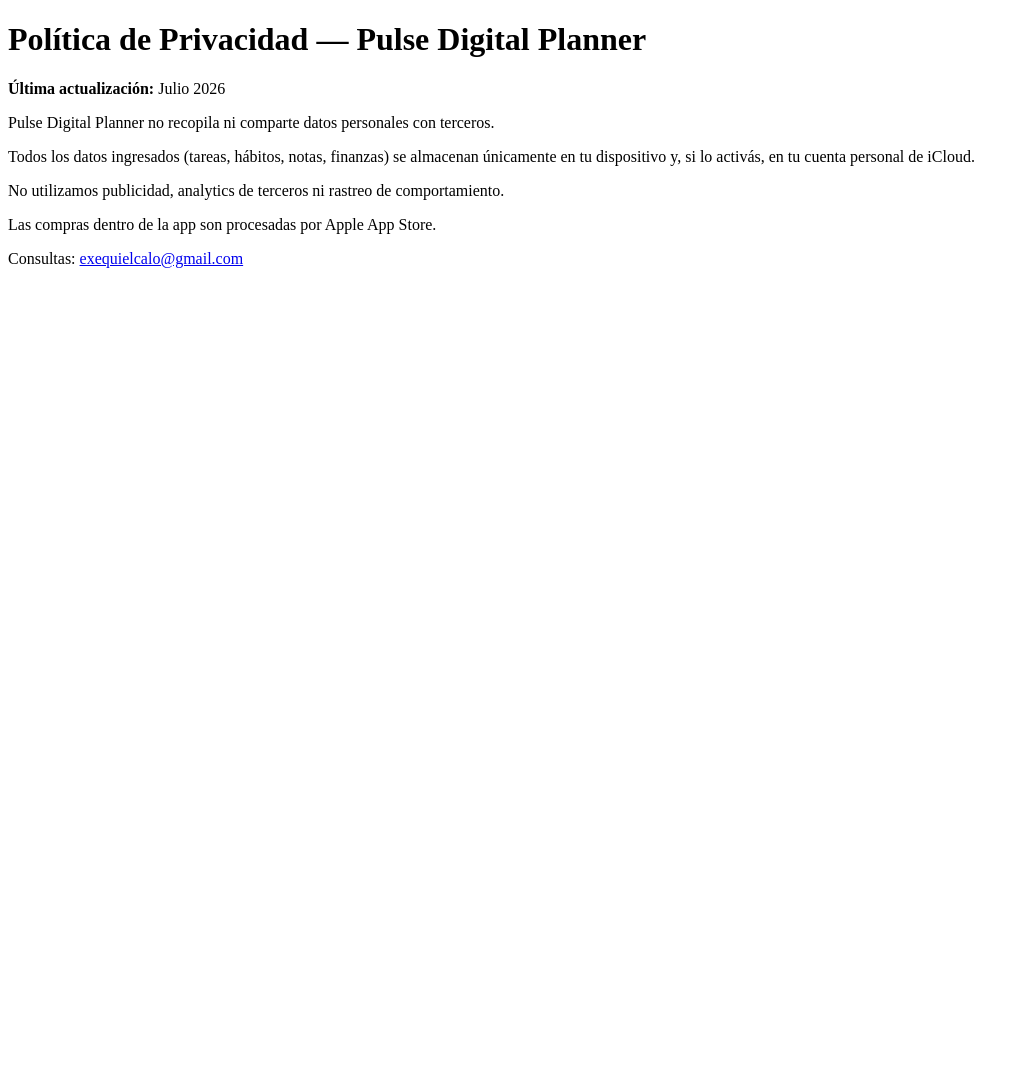
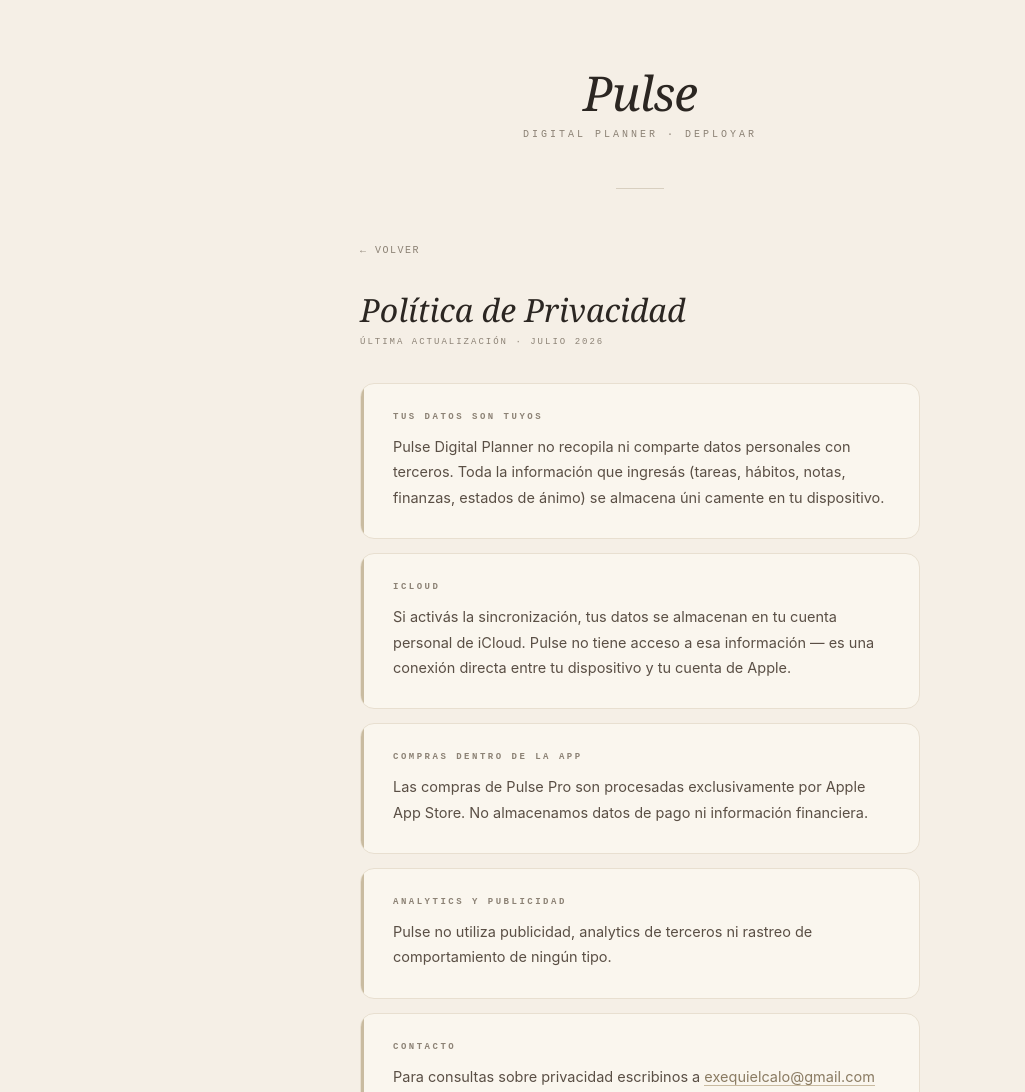
Before and after one commit to elviejou/pulse-legal, a plain HTML site: page privacy.html in a window 1280 px wide. Shown: the top 1092 px of the page, without its empty margins (0-1025 px from the left). Before the commit the page ends 800 px from the top, so only its background shows below. Drawn offline with Linux system fonts and the light colour scheme.

Commit message:
Update privacy.html

```diff
--- a/privacy.html
+++ b/privacy.html
@@ -1,13 +1,182 @@
 <!DOCTYPE html>
 <html lang="es">
-<head><meta charset="UTF-8"><title>Pulse - Política de Privacidad</title></head>
+<head>
+  <meta charset="UTF-8" />
+  <meta name="viewport" content="width=device-width, initial-scale=1.0" />
+  <title>Pulse · Política de Privacidad</title>
+  <style>
+    * { margin: 0; padding: 0; box-sizing: border-box; }
+
+    body {
+      background-color: #F5EFE6;
+      color: #2B2622;
+      font-family: -apple-system, Georgia, serif;
+      min-height: 100vh;
+      display: flex;
+      flex-direction: column;
+      align-items: center;
+      padding: 60px 24px 80px;
+    }
+
+    .logo {
+      font-family: Georgia, serif;
+      font-style: italic;
+      font-size: 48px;
+      color: #2B2622;
+      letter-spacing: -1px;
+      margin-bottom: 4px;
+    }
+
+    .tagline {
+      font-family: 'Courier New', Courier, monospace;
+      font-size: 10px;
+      letter-spacing: 3px;
+      color: #8C8275;
+      text-transform: uppercase;
+      margin-bottom: 48px;
+    }
+
+    .divider {
+      width: 48px;
+      height: 1px;
+      background-color: #D8CFC0;
+      margin: 0 auto 48px;
+    }
+
+    .container {
+      max-width: 560px;
+      width: 100%;
+    }
+
+    .page-title {
+      font-family: Georgia, serif;
+      font-style: italic;
+      font-size: 32px;
+      color: #2B2622;
+      font-weight: normal;
+      margin-bottom: 6px;
+    }
+
+    .page-date {
+      font-family: 'Courier New', Courier, monospace;
+      font-size: 9px;
+      letter-spacing: 2px;
+      color: #8C8275;
+      text-transform: uppercase;
+      margin-bottom: 36px;
+    }
+
+    .section {
+      background-color: #FAF6EE;
+      border: 1px solid #E8DFD0;
+      border-radius: 14px;
+      padding: 28px 32px;
+      margin-bottom: 14px;
+      position: relative;
+      overflow: hidden;
+    }
+
+    .section::before {
+      content: '';
+      position: absolute;
+      left: 0;
+      top: 0;
+      bottom: 0;
+      width: 3px;
+      background-color: #C9BBA0;
+    }
+
+    .section h3 {
+      font-family: 'Courier New', Courier, monospace;
+      font-size: 9px;
+      letter-spacing: 2.5px;
+      text-transform: uppercase;
+      color: #8C8275;
+      margin-bottom: 12px;
+    }
+
+    .section p {
+      font-size: 14.5px;
+      color: #5A4F45;
+      line-height: 1.75;
+    }
+
+    a {
+      color: #8A7B62;
+      text-decoration: none;
+      border-bottom: 1px solid #C9BBA0;
+    }
+
+    a:hover { color: #2B2622; }
+
+    .back {
+      display: inline-flex;
+      align-items: center;
+      gap: 6px;
+      font-family: 'Courier New', Courier, monospace;
+      font-size: 10px;
+      letter-spacing: 1.5px;
+      text-transform: uppercase;
+      color: #8C8275;
+      text-decoration: none;
+      border-bottom: none;
+      margin-bottom: 32px;
+    }
+
+    .back:hover { color: #2B2622; }
+
+    footer {
+      margin-top: 48px;
+      font-family: 'Courier New', Courier, monospace;
+      font-size: 9px;
+      letter-spacing: 2px;
+      color: #B8AE9D;
+      text-transform: uppercase;
+      text-align: center;
+    }
+  </style>
+</head>
 <body>
-<h1>Política de Privacidad — Pulse Digital Planner</h1>
-<p><strong>Última actualización:</strong> Julio 2026</p>
-<p>Pulse Digital Planner no recopila ni comparte datos personales con terceros.</p>
-<p>Todos los datos ingresados (tareas, hábitos, notas, finanzas) se almacenan únicamente en tu dispositivo y, si lo activás, en tu cuenta personal de iCloud.</p>
-<p>No utilizamos publicidad, analytics de terceros ni rastreo de comportamiento.</p>
-<p>Las compras dentro de la app son procesadas por Apple App Store.</p>
-<p>Consultas: <a href="mailto:exequielcalo@gmail.com">exequielcalo@gmail.com</a></p>
+
+  <div class="logo">Pulse</div>
+  <div class="tagline">Digital Planner · deployAR</div>
+  <div class="divider"></div>
+
+  <div class="container">
+    <a href="index.html" class="back">← Volver</a>
+
+    <div class="page-title">Política de Privacidad</div>
+    <div class="page-date">Última actualización · Julio 2026</div>
+
+    <div class="section">
+      <h3>Tus datos son tuyos</h3>
+      <p>Pulse Digital Planner no recopila ni comparte datos personales con terceros. Toda la información que ingresás (tareas, hábitos, notas, finanzas, estados de ánimo) se almacena úni
+camente en tu dispositivo.</p>
+    </div>
+
+    <div class="section">
+      <h3>iCloud</h3>
+      <p>Si activás la sincronización, tus datos se almacenan en tu cuenta personal de iCloud. Pulse no tiene acceso a esa información — es una conexión directa entre tu dispositivo y tu
+cuenta de Apple.</p>
+    </div>
+
+    <div class="section">
+      <h3>Compras dentro de la app</h3>
+      <p>Las compras de Pulse Pro son procesadas exclusivamente por Apple App Store. No almacenamos datos de pago ni información financiera.</p>
+    </div>
+
+    <div class="section">
+      <h3>Analytics y publicidad</h3>
+      <p>Pulse no utiliza publicidad, analytics de terceros ni rastreo de comportamiento de ningún tipo.</p>
+    </div>
+
+    <div class="section">
+      <h3>Contacto</h3>
+      <p>Para consultas sobre privacidad escribinos a <a href="mailto:exequielcalo@gmail.com">exequielcalo@gmail.com</a></p>
+    </div>
+  </div>
+
+  <footer>© 2026 deployAR · Pulse Digital Planner</footer>
+
 </body>
 </html>
```
